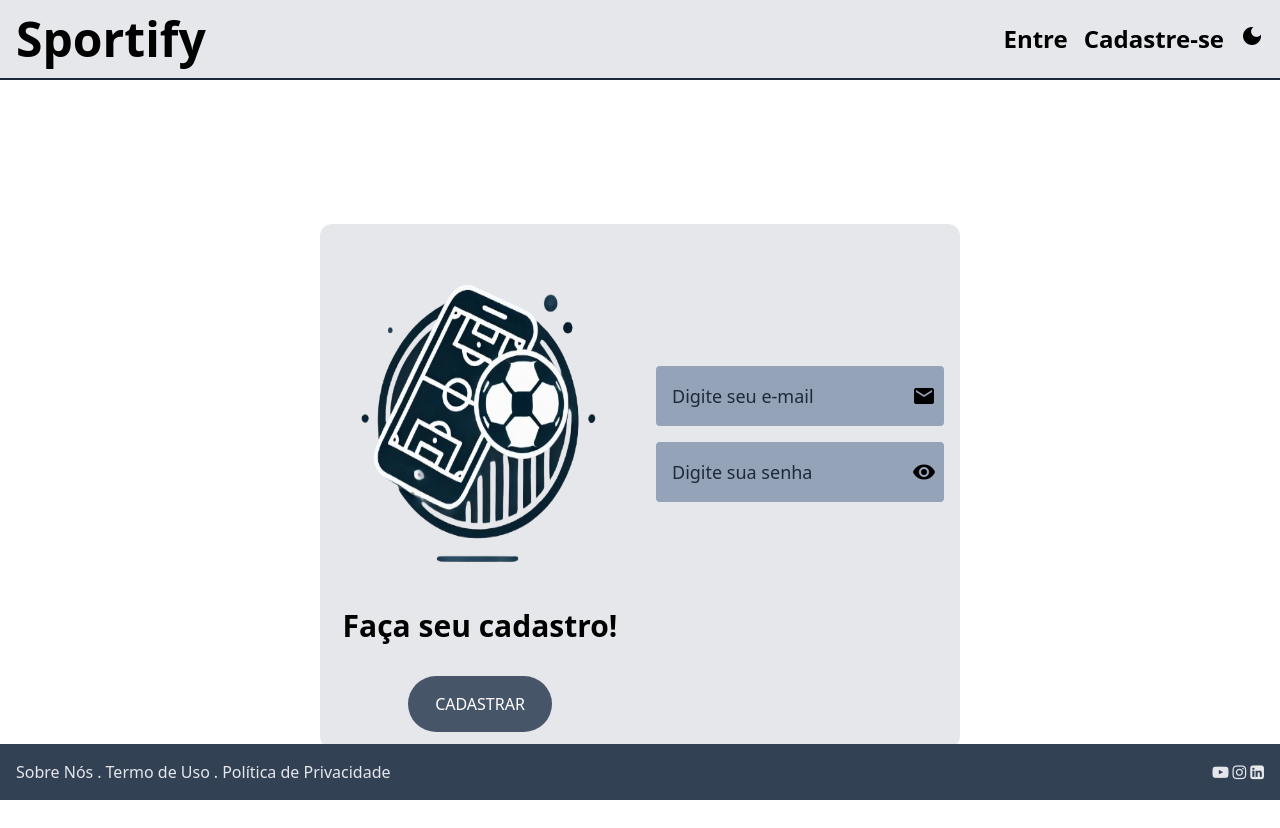
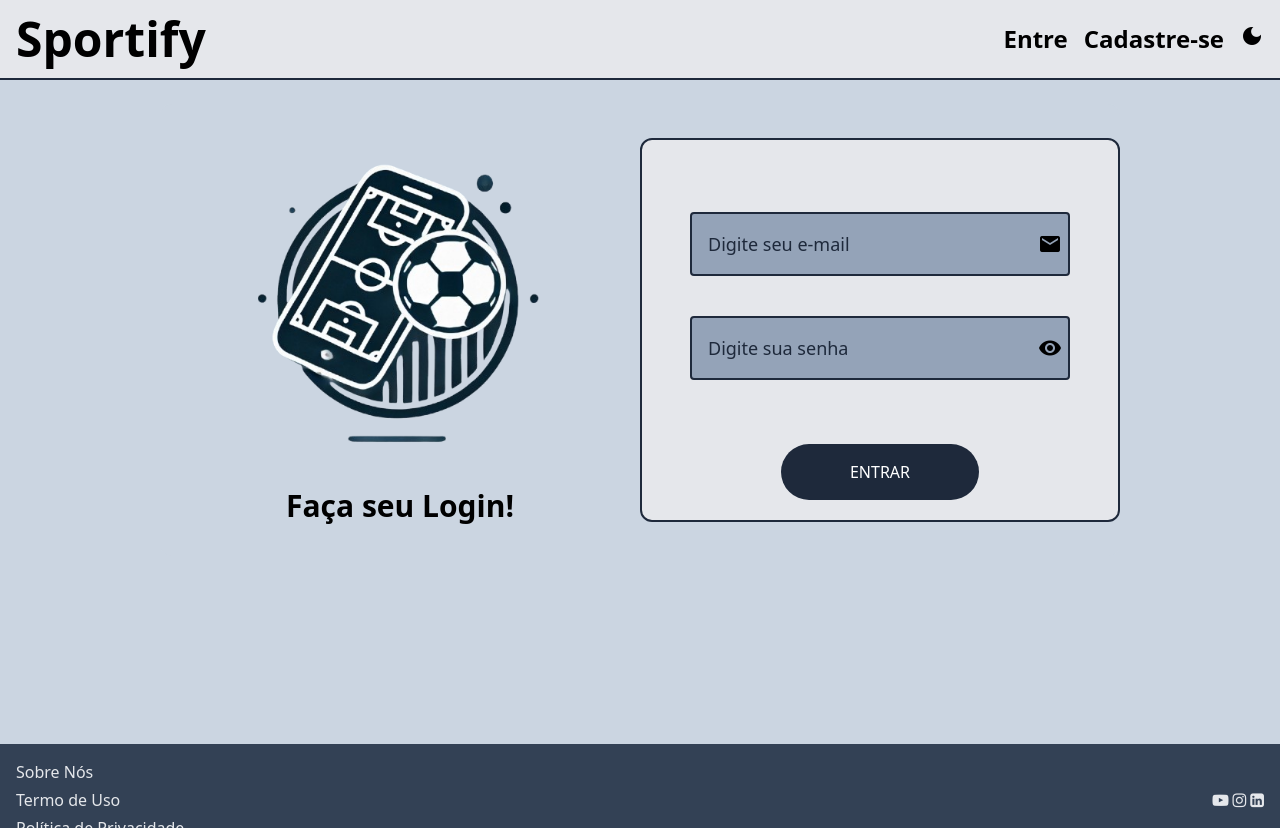
Before and after one commit to matheusymm/web2-aa1, a website: page login.html in a window 1280 px wide. After the commit the page ends 800 px from the top, so only its background shows below. Drawn offline with nearby package versions, Linux system fonts and the light colour scheme; files that its build step writes are made by us from their sources.

Commit message:
Tela de login feita

```diff
--- a/login.html
+++ b/login.html
@@ -47,10 +47,11 @@
     </script>
   </head>
 
-  <body class="w-full flex flex-col bg-white dark:bg-slate-800">
+  <body class="w-full flex flex-col min-h-screen bg-slate-300 dark:bg-slate-800">
 
     <header
-      class="top-0 left-0 w-full h-14 p-4 flex flex-row justify-between items-center border-b-2  border-slate-800 dark:border-gray-300 dark:lg:p-6 lg:h-20 bg-gray-200 dark:bg-gray-900"
+      class="top-0 left-0 w-full h-14 p-4 flex flex-row justify-between items-center border-b-2
+       border-slate-800 dark:border-gray-300 dark:lg:p-6 lg:h-20 bg-gray-200 dark:bg-gray-900"
     >
       <div
         onclick="toggleMenu()"
@@ -65,15 +66,19 @@
       </div>
       <div
         id="menu"
-        class="fixed top-14 left-0 w-full z-10 hidden flex-col p-2 gap-y-2 text-sm font-semibold bg-gray-200 lg:border-b-0 border-b  border-slate-800 dark:border-gray-300 dark:bg-slate-900 lg:static lg:top-0 lg:flex lg:flex-row lg:justify-end lg:text-sm lg:border-t-0"
+        class="fixed top-14 left-0 w-full z-10 hidden flex-col p-2 gap-y-2 text-sm font-semibold bg-gray-200
+        lg:border-b-0 border-b  border-slate-800 dark:border-gray-300 dark:bg-slate-900 lg:static lg:top-0
+         lg:flex lg:flex-row lg:justify-end lg:text-sm lg:border-t-0"
       >
         <div
-          class="p-2 cursor-pointer select-none hover:text-orange-800 lg:text-xl xl:text-2xl 2xl:text-2xl dark:text-gray-200 dark:hover:text-orange-300"
+          class="p-2 cursor-pointer select-none hover:text-orange-800 lg:text-xl xl:text-2xl 2xl:text-2xl dark:text-gray-200
+           dark:hover:text-orange-300"
         >
           Entre
         </div>
         <div
-          class="p-2 cursor-pointer select-none hover:text-orange-800 lg:text-xl xl:text-2xl 2xl:text-2xl dark:text-gray-200 dark:hover:text-orange-300"
+          class="p-2 cursor-pointer select-none hover:text-orange-800 lg:text-xl xl:text-2xl 2xl:text-2xl dark:text-gray-200
+           dark:hover:text-orange-300"
         >
           Cadastre-se
         </div>
@@ -90,72 +95,81 @@
         </div>
       </div>
     </header>
+
+
     <div
-      class="mt-10 mb-20 flex flex-col items-center justify-center md:mt-20 lg:mt-36 lg:grid-cols-2 lg:grid lg:w-3/4 lg:rounded-xl lg:justify-center lg:mx-auto xl:w-1/2 lg:bg-gray-200 dark:bg-slate-700"
+      class="mb-20 flex flex-col items-center justify-center md:mt-20 lg:mt-6 lg:grid-cols-2 lg:grid lg:w-3/4
+       lg:rounded-xl lg:justify-center lg:mx-auto bg-slate-300 dark:bg-slate-800 mt-24"
     >
-      <div class="flex flex-col items-center text-center">
+      <div class="flex flex-col items-center text-center lg:mb-4">
         <img
           src="./images/logo.png"
           alt="logo"
-          class="size-48 m-0 dark:hidden lg:size-64 xl:size-96 2xl:size-96"
+          class="size-48 m-0 dark:hidden md:size-72 lg:size-80 xl:size-96 2xl:size-96"
         />
         <img
           src="./images/logoDark.png"
           alt="logo"
-          class="size-48 m-0 hidden dark:block lg:size-64 xl:size-96 2xl:size-96"
+          class="size-48 m-0 hidden dark:block md:size-72 lg:size-96 xl:size-96 2xl:size-96"
         />
         <h1
-          class="text-xl font-bold mb-4 dark:text-gray-200 lg:text-2xl xl:text-3xl 2xl:text-3xl"
+          class="text-xl font-bold mb-4 dark:text-gray-200 md:text-3xl lg:text-3xl xl:text-3xl 2xl:text-3xl"
         >
-          Faça seu cadastro!
+          Faça seu Login!
         </h1>
       </div>
       <div
-        class="bg-gray-200 w-9/12 shadow-3xl rounded-xl h-fit md:w-1/2 lg:w-full dark:bg-slate-700"
+        class="bg-gray-200 w-9/12 shadow-3xl rounded-xl h-fit md:w-2/3 md:h-96 md:p-8 lg:w-full
+         dark:bg-slate-700 border-2 border-slate-800 dark:border-gray-300"
       >
         <div class="p-4">
           <div class="relative justify-end flex items-center text-lg mb-4">
             <input
               type="text"
               id="email"
-              class="bg-slate-400 rounded p-2 w-full text-slate-800 placeholder:text-slate-800 lg:p-4 dark:bg-slate-800 dark:placeholder:text-gray-200 dark:text-gray-200"
+              class="bg-slate-400 rounded p-2 w-full text-slate-800 placeholder:text-slate-800 lg:p-4 dark:bg-slate-800
+               dark:placeholder:text-gray-200 dark:text-gray-200 border-2
+               border-slate-800 dark:border-gray-300 md:mt-6"
               placeholder="Digite seu e-mail"
             />
-            <i class="material-icons absolute mr-2 dark:text-gray-200">mail</i>
+            <i class="material-icons absolute mr-2 dark:text-gray-200 md:mt-6">mail</i>
           </div>
           <div class="relative justify-end flex items-center text-lg mb-4">
             <input
               type="password"
               id="senha"
-              class="bg-slate-400 rounded p-2 w-full text-slate-800 placeholder:text-slate-800 lg:p-4 dark:bg-slate-800 dark:placeholder:text-gray-200 dark:text-gray-200"
+              class="bg-slate-400 rounded p-2 w-full text-slate-800 placeholder:text-slate-800 lg:p-4 dark:bg-slate-800
+               dark:placeholder:text-gray-200 dark:text-gray-200 border-2
+               border-slate-800 dark:border-gray-300 md:mt-6"
               placeholder="Digite sua senha"
             />
             <i
               id="visibility-icon"
-              class="material-icons absolute mr-2 dark:text-gray-200 cursor-pointer"
+              class="material-icons absolute mr-2 dark:text-gray-200 cursor-pointer md:mt-6"
               onclick="togglePasswordVisibility('senha', 'visibility-icon')"
               >visibility</i
             >
           </div>
           </div>
-        </div>
-        <div class="p-4 lg:flex lg:justify-center">
+        <div class="p-2 lg:flex lg:justify-center text-center">
           <button
-            class="bg-slate-600 font-medium p-2 text-white uppercase w-full rounded-full md:p-4 lg:p-4 lg:w-1/2 dark:bg-slate-900"
+            class="bg-slate-800 font-medium p-2 text-white uppercase w-1/2 rounded-full md:p-4
+             lg:p-4 lg:w-1/2 dark:bg-slate-500 justify-center md:mt-6"
           >
-            Cadastrar
+            ENTRAR
           </button>
           </div>
         </div>
       </div>
+    </div>
+
+
     <footer
-      class="bottom-0 left-0 right-0 flex items-center bg-slate-700 p-2 lg:p-4 sm:fixed dark:bg-black"
+  class="fixed bottom-0 w-full bg-slate-700 p-2 lg:p-4 dark:bg-black transform translate-y-[50%] hover:translate-y-0 transition-transform duration-300 flex items-center"
 >
-      <div class="flex flex-wrap space-x-1 text-center text-gray-200">
+  <div class="flex flex-col space-y-1 text-left text-gray-200">
     <a href="">Sobre Nós</a>
-        <span class="inline-block align-middle">.</span>
     <a href="">Termo de Uso</a>
-        <span class="inline-block align-middle">.</span>
     <a href="">Política de Privacidade</a>
   </div>
   <ul class="flex space-x-1 ml-auto text-gray-200">
```
Also changed, not shown: images/logoDark.png. Lines whose indentation alone changed are shown as unchanged.
